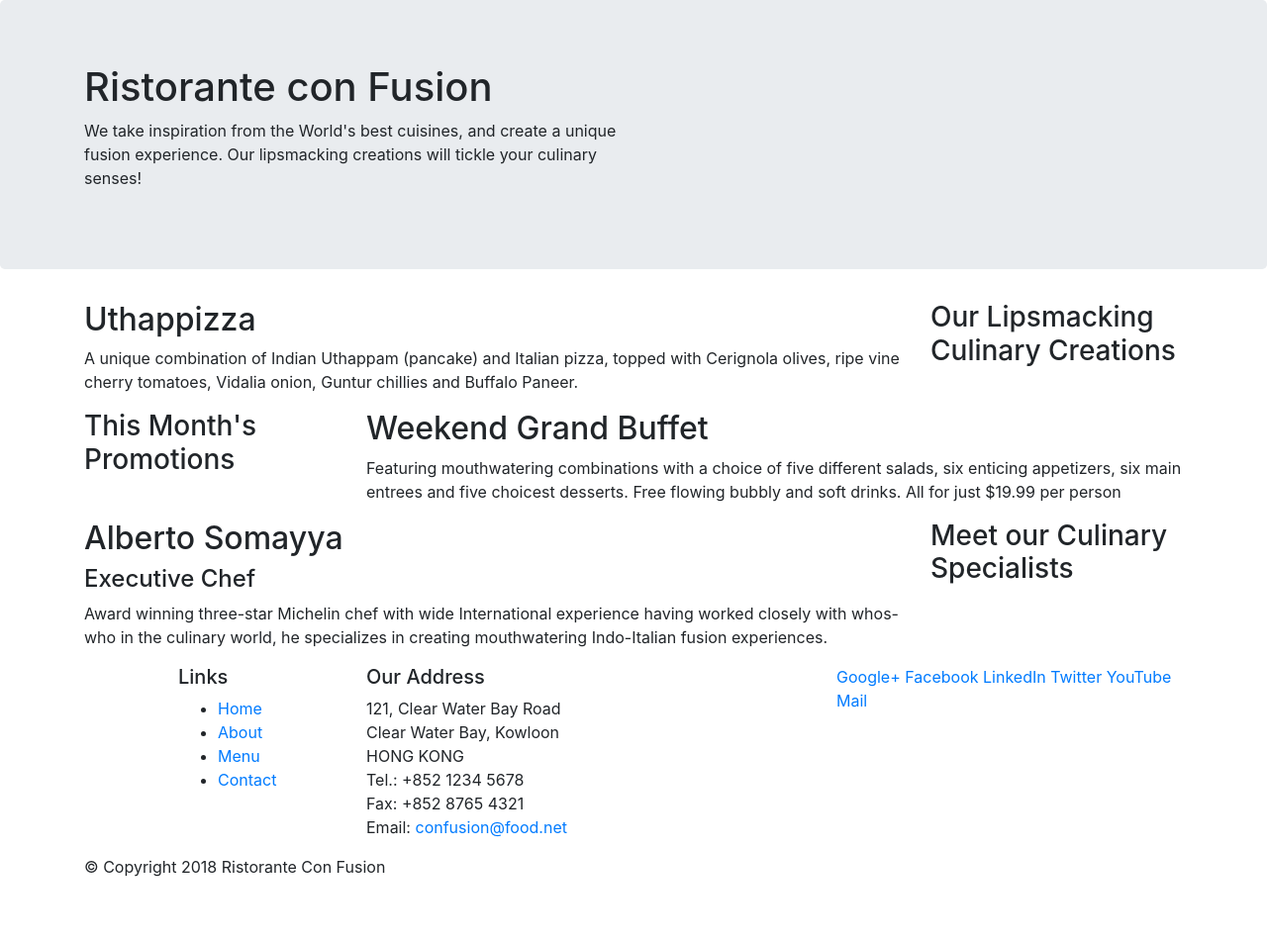
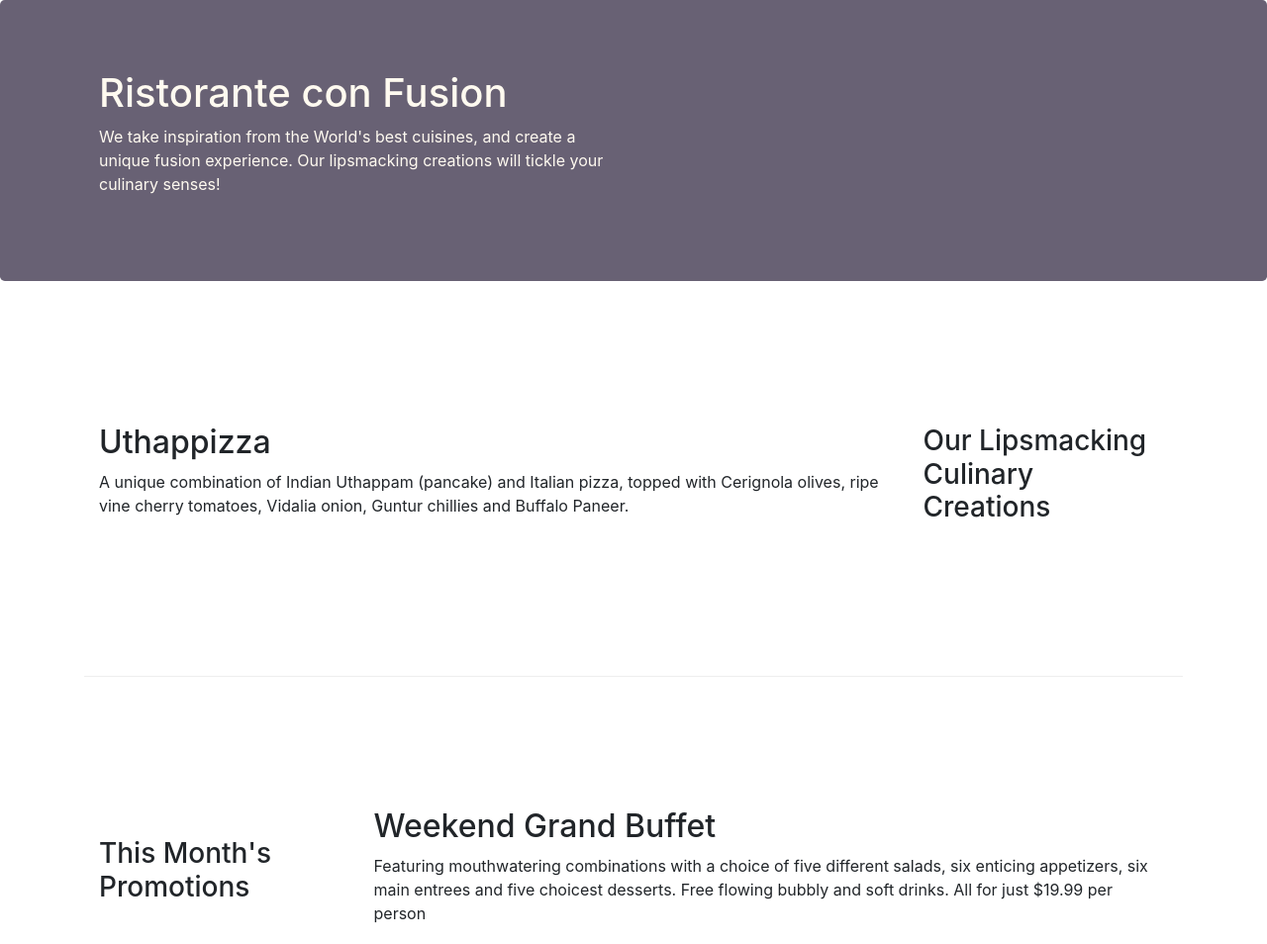
Before and after one commit to RaniRajurkar/git-test3, a website: page index.html in a window 1280 px wide. Shown: the top 954 px of the page at 99% size. Before the commit the page ends 904 px from the top, so only its background shows below. Drawn offline with nearby package versions, Linux system fonts and the light colour scheme.

Commit message:
Bootstrap part 2

```diff
--- /dev/null
+++ b/css/styles.css
@@ -0,0 +1,30 @@
+.row-header{
+    margin:0px auto;
+    padding: 0px auto;
+}
+
+.row-content{
+    margin: 0px auto;
+    padding:50px 0px 50px 0px;
+    border-bottom: 1px ridge;
+    min-height: 400px;
+}
+
+.footer{
+    background-color: #d1c4e9;
+    margin: 0px auto;
+    padding: 20px 0px 20px 0px;
+}
+
+.jumbotron {
+padding: 70px 30px 70px 30px;
+margin: 0px auto;
+background: #686174;
+color: floralwhite;
+
+}
+.address{
+    font-size: 80%;
+    margin: 0px;
+    color: #0f0f0f;
+}
--- a/index.html
+++ b/index.html
@@ -9,6 +9,7 @@
 
  <!-- Bootstrap CSS -->
  <link rel="stylesheet" href="node_modules/bootstrap/dist/css/bootstrap.min.css">
+ <link rel="stylesheet" href="css/styles.css">
 
  </head>
 
@@ -16,7 +17,7 @@
 
     <header class="jumbotron">
         <div class="container">
-            <div class="row">
+            <div class="row row-header" >
                 <div class="col-12 col-sm-6">
                     <h1>Ristorante con Fusion</h1>
                     <p>We take inspiration from the World's best cuisines, and create a unique fusion experience. Our lipsmacking creations will tickle your culinary senses!</p>
@@ -28,8 +29,8 @@
     </header>
 <div class="container">
 
-    <div >
-        <div class="row">
+
+        <div class="row row-content align-items-center">
             <div class="col-12 col-sm-4 order-sm-last col-md-3">
                 <h3>Our Lipsmacking Culinary Creations</h3>
             </div>
@@ -40,7 +41,7 @@
         </div>
 
 
-        <div class="row">
+        <div class="row row-content align-items-center">
             <div class="col-12 col-sm-4 col-md-3">
                 <h3>This Month's Promotions</h3>
             </div>
@@ -50,7 +51,7 @@
             </div>
         </div>
 
-        <div class="row">
+        <div class="row row-content align-items-center">
             <div class="col-12 col-sm-4 order-sm-last col-md-3">
                 <h3>Meet our Culinary Specialists</h3>
             </div>
@@ -60,16 +61,16 @@
                 <p>Award winning three-star Michelin chef with wide International experience having worked closely with whos-who in the culinary world, he specializes in creating mouthwatering Indo-Italian fusion experiences. </p>
             </div>
         </div>
-    </div>
+
 </div>
 
 
-    <footer class="container">
-        <div >
+    <footer class="footer">
+        <div class="container">
             <div class="row" >
                 <div class="col-4 offset-1 col-sm-2">
                     <h5>Links</h5>
-                    <ul>
+                    <ul class="list-unstyled">
                         <li><a href="#">Home</a></li>
                         <li><a href="#">About</a></li>
                         <li><a href="#">Menu</a></li>
@@ -87,8 +88,8 @@
 		              Email: <a href="mailto:confusion@food.net">confusion@food.net</a>
 		           </address>
                 </div>
-                <div class="col-12 col-sm-4">
-                    <div>
+                <div class="col-12 col-sm-4 align-self-center">
+                    <div class="text-center">
                         <a href="http://google.com/+">Google+</a>
                         <a href="http://www.facebook.com/profile.php?id=">Facebook</a>
                         <a href="http://www.linkedin.com/in/">LinkedIn</a>
@@ -98,7 +99,7 @@
                     </div>
                 </div>
            </div>
-           <div class="row">
+           <div class="row justify-content-center">
                 <div class="col-auto">
      <p>© Copyright 2018 Ristorante Con Fusion</p>
                 </div>
```
